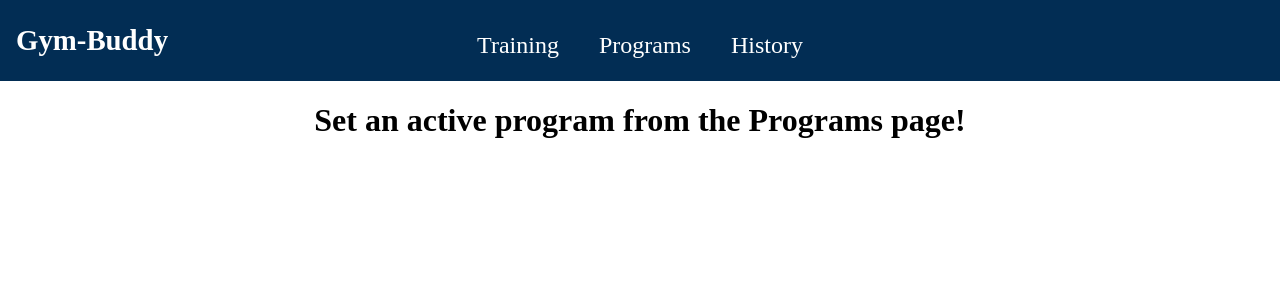
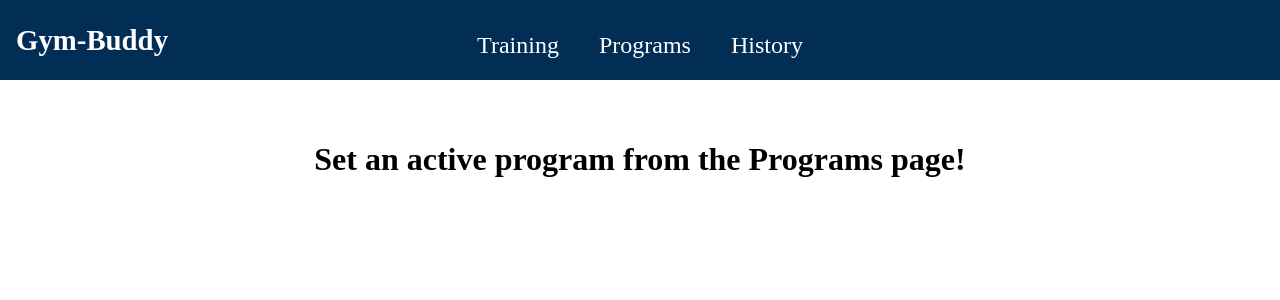
Before and after one commit to raajok/gymbuddy-front, a React (Create React App) app in the folder gymbuddy-front/: page / in a window 1280 px wide. Shown: the top 300 px of the page. Built offline with nearby package versions, Linux system fonts and the light colour scheme.

Commit message:
Bug fixes

```diff
--- a/gymbuddy-front/src/components/navbar.css
+++ b/gymbuddy-front/src/components/navbar.css
@@ -5,6 +5,8 @@
   gap: 2rem;
   padding: 0 1rem;
   color: white;
+  height: 10vh;
+  min-width: 600px;
 }
 
 .navbar ul {
--- a/gymbuddy-front/src/components/programs/Program.js
+++ b/gymbuddy-front/src/components/programs/Program.js
@@ -25,12 +25,11 @@ const Program = () => {
     axios.delete(API_URL + `programs/delete/${programId}`)
       .then(res => {
         console.log(res.data);
+        navigate(-1);
       })
       .catch(error => {
         console.log(error.message);
       });
-
-    navigate(-1);
   };
 
   return (
--- a/gymbuddy-front/src/components/training/Training.js
+++ b/gymbuddy-front/src/components/training/Training.js
@@ -108,7 +108,8 @@ const Training = () => {
   };
 
   return (
-    <div className="training">
+    <div className="training-wrapper">
+      <div className="training-content">
         {submitted ? <h1>Your training has been saved!</h1> :
           <div>
             {!program.days && <h1>Set an active program from the Programs page!</h1>}
@@ -118,6 +119,7 @@ const Training = () => {
           </div>
         }
       </div>
+    </div>
   );
 };
 
--- a/gymbuddy-front/src/components/training/training.css
+++ b/gymbuddy-front/src/components/training/training.css
@@ -1,5 +1,13 @@
-.training {
+.training-wrapper {
+  height: fit-content;
+  display: flex;
+  align-items: center;
+  justify-content: center;
   text-align: center;
+}
+
+.training-content {
+  padding-top: 5vh;
 }
 
 .select {
```
Lines whose indentation alone changed are shown as unchanged.
